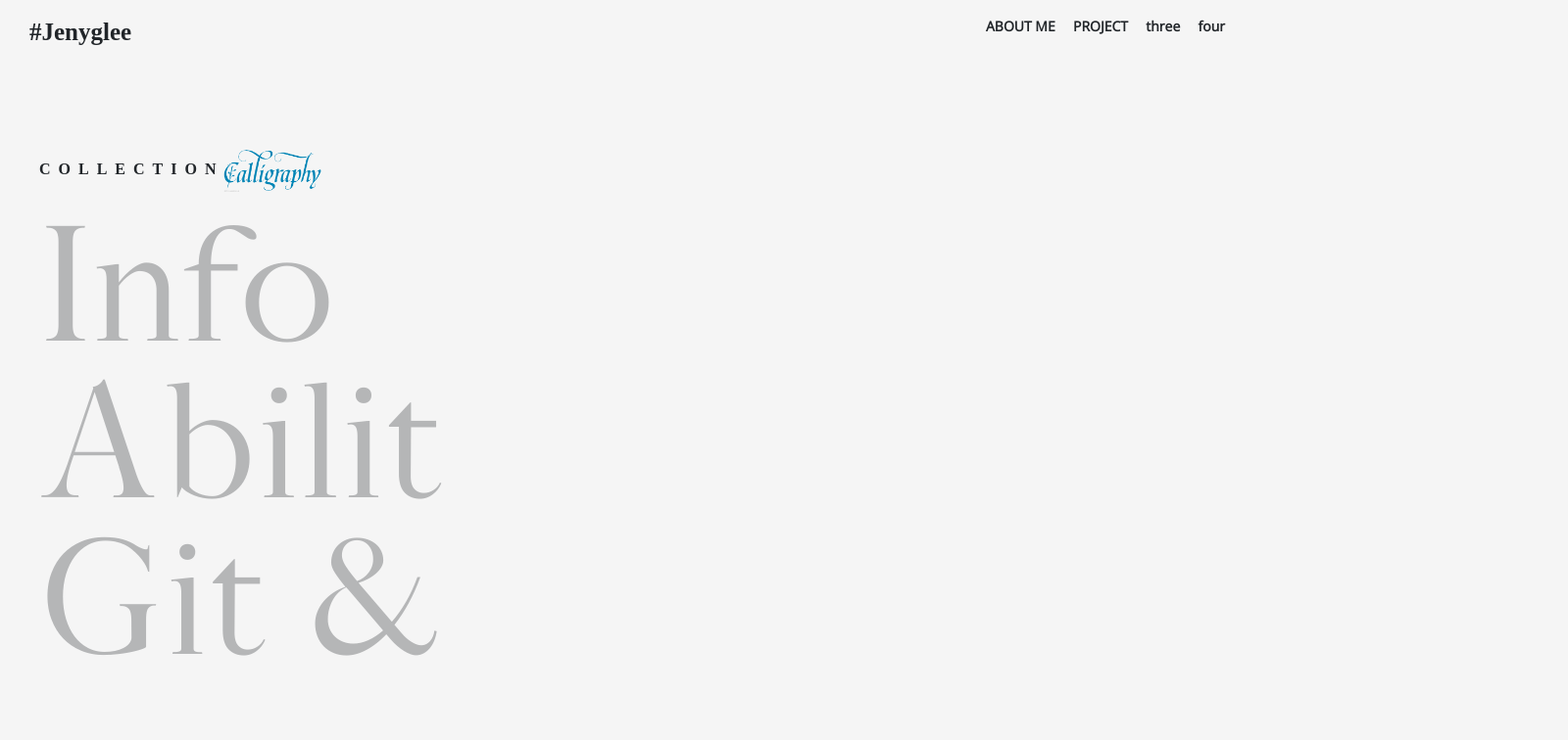
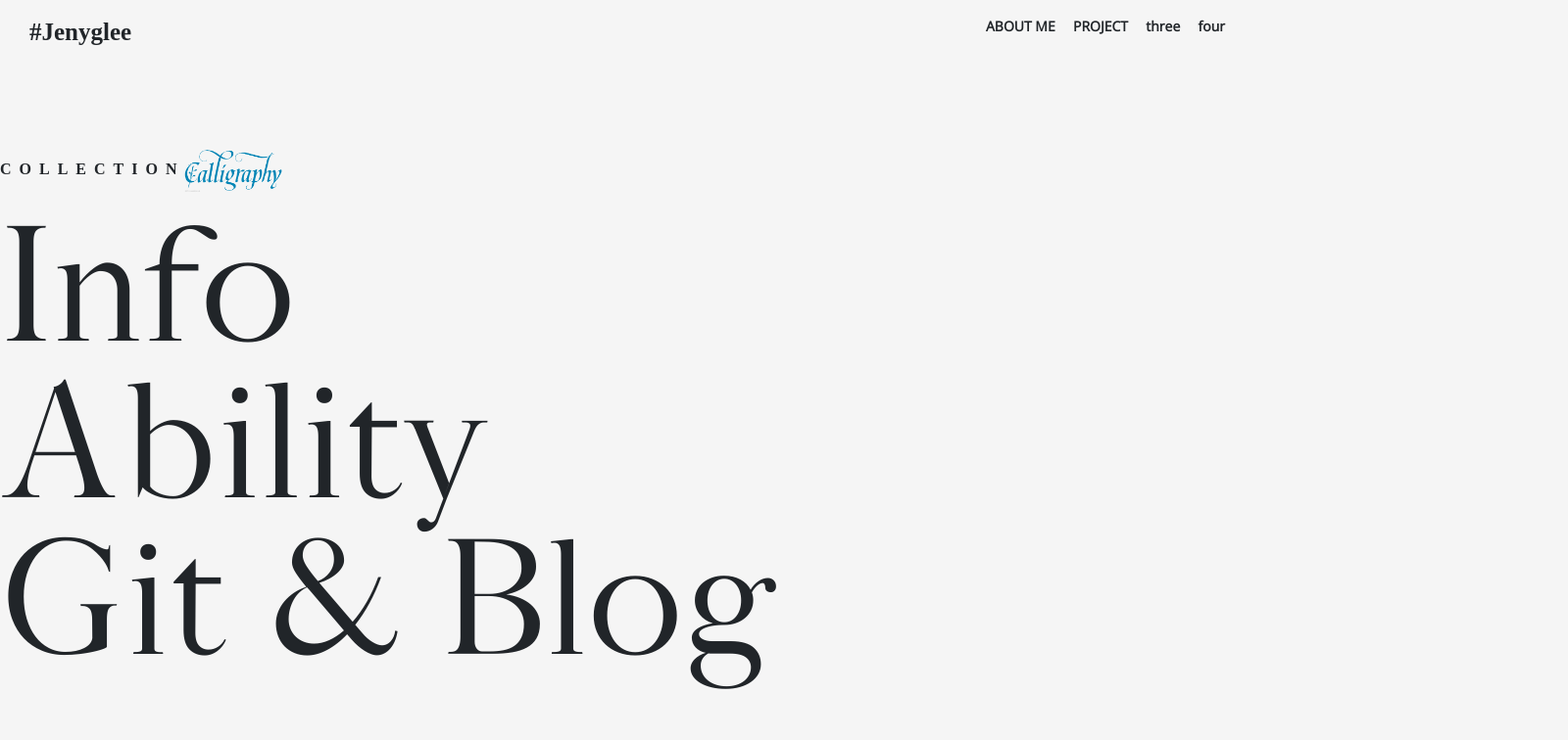
Before and after one commit to jenyglee/Portfolio, a React (Create React App) app: page / in a window 1280 px wide. Shown: the top 756 px of the page at 98% size, 1600 px wide, since content can reach past the window. Built offline with nearby package versions, Linux system fonts and the light colour scheme.

Commit message:
create css animation
타이틀이 순차적으로 나타나도록 수정

```diff
--- a/src/components/Section/Project.js
+++ b/src/components/Section/Project.js
@@ -20,35 +20,18 @@ const OneText = styled.a`
 
 const Project = ({ projectTitle, textArr, onEnter, onLeave, sectionId }) => {
     // textArr : ['i','n','f','o']
-    const [transformX, setTrasnformX] = useState(-100);
-    const [opacity, setOpacity] = useState(0);
-    const [transformXTwo, setTrasnformXTwo] = useState(-100);
-    const [opacityTwo, setOpacityTwo] = useState(0);
-    const [transformXThree, setTrasnformXThree] = useState(-100);
-    const [opacityThree, setOpacityThree] = useState(0);
-
-    // const [letterObj, setLetterObj] = useState([]);
-    // {id: 0, text: 'I', opacity: 0, transformX: -100}
-    // {id: 1, text: 'n', opacity: 0, transformX: -100}
-    // {id: 2, text: 'f', opacity: 0, transformX: -100}
-    // {id: 3, text: 'o', opacity: 0, transformX: -100}
     const [animationTransform, setAnimationTransform] = useState([
-        -100, -100, -100, -100, -100, -100,
+        -100, -100, -100, -100, -100, -100, -100, -100, -100, -100, -100,
     ]);
     const [animationOpacity, setAnimationOpacity] = useState([
-        0, 0, 0, 0, 0, 0,
+        0, 0, 0, 0, 0, 0, 0, 0, 0, 0, 0,
     ]);
     useEffect(() => {
-        // setTrasnformX(0);
-        // setOpacity(0.3);
-        // const copy = [...animationTransform];
-        // copy[0] = 0;
-        // setAnimationTransform(copy);
         setTimeout(() => {
             const copyTransform = [...animationTransform];
             const copyOpacity = [...animationOpacity];
             copyTransform[0] = 0;
-            copyOpacity[0] = 0.3;
+            copyOpacity[0] = 1;
             setAnimationTransform(copyTransform);
             setAnimationOpacity(copyOpacity);
         }, 100);
@@ -56,7 +39,7 @@ const Project = ({ projectTitle, textArr, onEnter, onLeave, sectionId }) => {
             const copyTransform = [...animationTransform];
             const copyOpacity = [...animationOpacity];
             [copyTransform[0], copyTransform[1]] = [0, 0];
-            [copyOpacity[0], copyOpacity[1]] = [0.3, 0.3];
+            [copyOpacity[0], copyOpacity[1]] = [1, 1];
             setAnimationTransform(copyTransform);
             setAnimationOpacity(copyOpacity);
         }, 200);
@@ -64,7 +47,7 @@ const Project = ({ projectTitle, textArr, onEnter, onLeave, sectionId }) => {
             const copyTransform = [...animationTransform];
             const copyOpacity = [...animationOpacity];
             [copyTransform[0], copyTransform[1], copyTransform[2]] = [0, 0, 0];
-            [copyOpacity[0], copyOpacity[1], copyOpacity[2]] = [0.3, 0.3, 0.3];
+            [copyOpacity[0], copyOpacity[1], copyOpacity[2]] = [1, 1, 1];
             setAnimationTransform(copyTransform);
             setAnimationOpacity(copyOpacity);
         }, 300);
@@ -78,7 +61,7 @@ const Project = ({ projectTitle, textArr, onEnter, onLeave, sectionId }) => {
                 copyTransform[3],
             ] = [0, 0, 0, 0];
             [copyOpacity[0], copyOpacity[1], copyOpacity[2], copyOpacity[3]] = [
-                0.3, 0.3, 0.3, 0.3,
+                1, 1, 1, 1,
             ];
             setAnimationTransform(copyTransform);
             setAnimationOpacity(copyOpacity);
@@ -99,7 +82,7 @@ const Project = ({ projectTitle, textArr, onEnter, onLeave, sectionId }) => {
                 copyOpacity[2],
                 copyOpacity[3],
                 copyOpacity[4],
-            ] = [0.3, 0.3, 0.3, 0.3, 0.3];
+            ] = [1, 1, 1, 1, 1];
             setAnimationTransform(copyTransform);
             setAnimationOpacity(copyOpacity);
         }, 500);
@@ -121,10 +104,150 @@ const Project = ({ projectTitle, textArr, onEnter, onLeave, sectionId }) => {
                 copyOpacity[3],
                 copyOpacity[4],
                 copyOpacity[5],
-            ] = [0.3, 0.3, 0.3, 0.3, 0.3, 0.3];
+            ] = [1, 1, 1, 1, 1, 1];
             setAnimationTransform(copyTransform);
             setAnimationOpacity(copyOpacity);
         }, 600);
+        setTimeout(() => {
+            const copyTransform = [...animationTransform];
+            const copyOpacity = [...animationOpacity];
+            [
+                copyTransform[0],
+                copyTransform[1],
+                copyTransform[2],
+                copyTransform[3],
+                copyTransform[4],
+                copyTransform[5],
+                copyTransform[6],
+            ] = [0, 0, 0, 0, 0, 0, 0];
+            [
+                copyOpacity[0],
+                copyOpacity[1],
+                copyOpacity[2],
+                copyOpacity[3],
+                copyOpacity[4],
+                copyOpacity[5],
+                copyOpacity[6],
+            ] = [1, 1, 1, 1, 1, 1, 1];
+            setAnimationTransform(copyTransform);
+            setAnimationOpacity(copyOpacity);
+        }, 700);
+        setTimeout(() => {
+            const copyTransform = [...animationTransform];
+            const copyOpacity = [...animationOpacity];
+            [
+                copyTransform[0],
+                copyTransform[1],
+                copyTransform[2],
+                copyTransform[3],
+                copyTransform[4],
+                copyTransform[5],
+                copyTransform[6],
+                copyTransform[7],
+            ] = [0, 0, 0, 0, 0, 0, 0, 0];
+            [
+                copyOpacity[0],
+                copyOpacity[1],
+                copyOpacity[2],
+                copyOpacity[3],
+                copyOpacity[4],
+                copyOpacity[5],
+                copyOpacity[6],
+                copyOpacity[7],
+            ] = [1, 1, 1, 1, 1, 1, 1, 1];
+            setAnimationTransform(copyTransform);
+            setAnimationOpacity(copyOpacity);
+        }, 800);
+        setTimeout(() => {
+            const copyTransform = [...animationTransform];
+            const copyOpacity = [...animationOpacity];
+            [
+                copyTransform[0],
+                copyTransform[1],
+                copyTransform[2],
+                copyTransform[3],
+                copyTransform[4],
+                copyTransform[5],
+                copyTransform[6],
+                copyTransform[7],
+                copyTransform[8],
+            ] = [0, 0, 0, 0, 0, 0, 0, 0, 0];
+            [
+                copyOpacity[0],
+                copyOpacity[1],
+                copyOpacity[2],
+                copyOpacity[3],
+                copyOpacity[4],
+                copyOpacity[5],
+                copyOpacity[6],
+                copyOpacity[7],
+                copyOpacity[8],
+            ] = [1, 1, 1, 1, 1, 1, 1, 1, 1];
+            setAnimationTransform(copyTransform);
+            setAnimationOpacity(copyOpacity);
+        }, 900);
+        setTimeout(() => {
+            const copyTransform = [...animationTransform];
+            const copyOpacity = [...animationOpacity];
+            [
+                copyTransform[0],
+                copyTransform[1],
+                copyTransform[2],
+                copyTransform[3],
+                copyTransform[4],
+                copyTransform[5],
+                copyTransform[6],
+                copyTransform[7],
+                copyTransform[8],
+                copyTransform[9],
+            ] = [0, 0, 0, 0, 0, 0, 0, 0, 0, 0];
+            [
+                copyOpacity[0],
+                copyOpacity[1],
+                copyOpacity[2],
+                copyOpacity[3],
+                copyOpacity[4],
+                copyOpacity[5],
+                copyOpacity[6],
+                copyOpacity[7],
+                copyOpacity[8],
+                copyOpacity[9],
+            ] = [1, 1, 1, 1, 1, 1, 1, 1, 1, 1];
+            setAnimationTransform(copyTransform);
+            setAnimationOpacity(copyOpacity);
+        }, 1000);
+        setTimeout(() => {
+            const copyTransform = [...animationTransform];
+            const copyOpacity = [...animationOpacity];
+            [
+                copyTransform[0],
+                copyTransform[1],
+                copyTransform[2],
+                copyTransform[3],
+                copyTransform[4],
+                copyTransform[5],
+                copyTransform[6],
+                copyTransform[7],
+                copyTransform[8],
+                copyTransform[9],
+                copyTransform[10],
+            ] = [0, 0, 0, 0, 0, 0, 0, 0, 0, 0, 0];
+            [
+                copyOpacity[0],
+                copyOpacity[1],
+                copyOpacity[2],
+                copyOpacity[3],
+                copyOpacity[4],
+                copyOpacity[5],
+                copyOpacity[6],
+                copyOpacity[7],
+                copyOpacity[8],
+                copyOpacity[9],
+                copyOpacity[10],
+            ] = [1, 1, 1, 1, 1, 1, 1, 1, 1, 1, 1];
+            setAnimationTransform(copyTransform);
+            setAnimationOpacity(copyOpacity);
+        }, 1100);
     }, []);
 
     // useEffect(() => {
@@ -166,63 +289,92 @@ const Project = ({ projectTitle, textArr, onEnter, onLeave, sectionId }) => {
 
             <OneText
                 style={{
-                    // left: transformX,
-                    // opacity: opacity,
-                    left: animationTransform[5],
-                    opacity: animationOpacity[5],
+                    left: animationTransform[10],
+                    opacity: animationOpacity[10],
                 }}
             >
                 {textArr[0]}
             </OneText>
             <OneText
                 style={{
-                    // left: transformX,
-                    // opacity: opacity,
-                    left: animationTransform[4],
-                    opacity: animationOpacity[4],
+                    left: animationTransform[9],
+                    opacity: animationOpacity[9],
                 }}
             >
                 {textArr[1]}
             </OneText>
             <OneText
                 style={{
-                    // left: transformX,
-                    // opacity: opacity,
-                    left: animationTransform[3],
-                    opacity: animationOpacity[3],
+                    left: animationTransform[8],
+                    opacity: animationOpacity[8],
                 }}
             >
                 {textArr[2]}
             </OneText>
             <OneText
                 style={{
-                    // left: transformX,
-                    // opacity: opacity,
-                    left: animationTransform[2],
-                    opacity: animationOpacity[2],
+                    left: animationTransform[7],
+                    opacity: animationOpacity[7],
                 }}
             >
                 {textArr[3]}
             </OneText>
             <OneText
                 style={{
-                    // left: transformX,
-                    // opacity: opacity,
-                    left: animationTransform[1],
-                    opacity: animationOpacity[1],
+                    left: animationTransform[6],
+                    opacity: animationOpacity[6],
                 }}
             >
                 {textArr[4]}
             </OneText>
             <OneText
                 style={{
-                    // left: transformX,
-                    // opacity: opacity,
+                    left: animationTransform[5],
+                    opacity: animationOpacity[5],
+                }}
+            >
+                {textArr[5]}
+            </OneText>
+            {/* 🍎 */}
+            <OneText
+                style={{
+                    left: animationTransform[4],
+                    opacity: animationOpacity[4],
+                }}
+            >
+                {textArr[6]}
+            </OneText>
+            <OneText
+                style={{
+                    left: animationTransform[3],
+                    opacity: animationOpacity[3],
+                }}
+            >
+                {textArr[7]}
+            </OneText>
+            <OneText
+                style={{
+                    left: animationTransform[2],
+                    opacity: animationOpacity[2],
+                }}
+            >
+                {textArr[8]}
+            </OneText>
+            <OneText
+                style={{
+                    left: animationTransform[1],
+                    opacity: animationOpacity[1],
+                }}
+            >
+                {textArr[9]}
+            </OneText>
+            <OneText
+                style={{
                     left: animationTransform[0],
                     opacity: animationOpacity[0],
                 }}
             >
-                {textArr[5]}
+                {textArr[10]}
             </OneText>
         </ProjectName>
     );
--- a/src/screens/Home.js
+++ b/src/screens/Home.js
@@ -16,7 +16,7 @@ import sampleImage07 from "./../images/sampleImage08.jpeg";
 import sampleImage08 from "./../images/sampleImage09.jpeg";
 
 const MainWrap = styled.main`
-    width: 1200px;
+    width: 1600px;
     height: 1000px;
     margin: 0 auto;
     position: relative;
```
